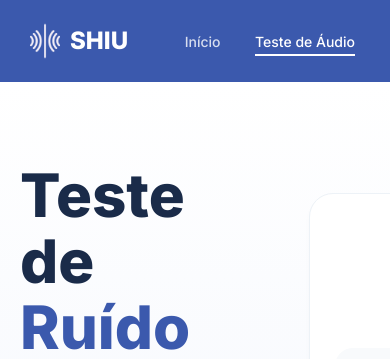
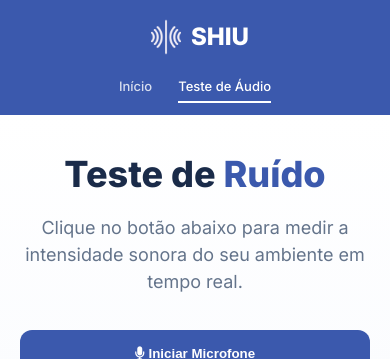
Before and after one commit to jvictor012/shiuSoftware, a Flask app: page /capturar_som in a window 390 px wide; the page is wider, and only the part inside the window is pictured. Shown: the top 359 px of that part. Run offline with Flask 3, Linux system fonts and the light colour scheme.

Commit message:
projeto finalizado de vdd

```diff
--- a/static/style.css
+++ b/static/style.css
@@ -340,3 +340,161 @@ body {
 .status-tag.moderado { background: #FFFBEB; color: #F59E0B; }
 .status-tag.alto { background: #FEF2F2; color: #EF4444; }
 .status-tag.muito-alto { background: #FEE2E2; color: #991B1B; }
+
+
+
+
+
+/* --- RESPONSIVIDADE --- */
+
+/* Tablets e Telas Médias (até 992px) */
+@media (max-width: 992px) {
+    .hero-grid {
+        grid-template-columns: 1fr; /* Transforma o grid em uma única coluna */
+        text-align: center;
+        gap: 30px;
+    }
+
+    .hero-text h1 {
+        font-size: 48px;
+    }
+
+    .hero-btns {
+        justify-content: center;
+    }
+
+    .features-grid {
+        grid-template-columns: repeat(2, 1fr); /* 2 colunas para features */
+    }
+
+    .steps-wrapper {
+        flex-direction: column; /* Passos um abaixo do outro */
+        gap: 40px;
+    }
+
+    .step-card {
+        width: 100%; /* Ocupa a largura total */
+    }
+
+    .fa-arrow-right {
+        transform: rotate(90deg); /* Seta aponta para baixo no mobile */
+        margin: 10px 0;
+    }
+}
+
+/* Celulares (até 600px) */
+@media (max-width: 600px) {
+    .navbar {
+        padding: 12px 0;
+    }
+
+    .flex-nav {
+        flex-direction: column;
+        gap: 15px;
+    }
+
+    .menu {
+        display: flex;
+        flex-wrap: wrap;
+        justify-content: center;
+        gap: 10px;
+    }
+
+    .menu a {
+        margin: 0 8px;
+        font-size: 13px;
+    }
+
+    .hero {
+        padding: 40px 0;
+    }
+
+    .hero-text h1 {
+        font-size: 36px;
+    }
+
+    .hero-btns {
+        flex-direction: column; /* Botões um sobre o outro */
+    }
+
+    .btn-primary, .btn-secondary {
+        width: 100%;
+    }
+
+    .features-grid {
+        grid-template-columns: 1fr; /* 1 coluna para features */
+    }
+
+    .footer-flex {
+        flex-direction: column;
+        text-align: center;
+    }
+
+    .title-group {
+        min-width: auto;
+        justify-content: center;
+    }
+
+    .grid-aparelhos {
+        grid-template-columns: 1fr; /* Cards de aparelhos em coluna única */
+    }
+}
+
+
+/* --- RESPONSIVIDADE ULTRA-SMALL (Telas abaixo de 360px) --- */
+
+@media (max-width: 360px) {
+    :root {
+        /* Reduz ligeiramente o respiro do layout */
+        --padding-mobile: 12px;
+    }
+
+    .container {
+        padding: 0 var(--padding-mobile);
+    }
+
+    .hero-text h1 {
+        font-size: 28px; /* Evita que o título quebre palavras */
+    }
+
+    .hero-text p {
+        font-size: 15px;
+        line-height: 1.4;
+    }
+
+    .logo {
+        font-size: 20px; /* Logo menor para caber na mesma linha se necessário */
+    }
+
+    .btn-nav {
+        padding: 6px 12px;
+        font-size: 13px;
+    }
+
+    .inner-box {
+        padding: 25px 15px; /* Menos preenchimento interno nos cards */
+    }
+
+    .db-badge {
+        font-size: 28px; /* Ajuste no destaque dos decibéis */
+    }
+
+    .card-aparelho {
+        padding: 15px;
+    }
+
+    .img-box {
+        height: 140px; /* Reduz altura das imagens dos aparelhos */
+    }
+
+    /* Ajuste para o banner de saúde no rodapé */
+    .title-group {
+        font-size: 16px;
+        flex-direction: column;
+        gap: 5px;
+    }
+
+    .health-banner p {
+        font-size: 12px;
+    }
+}
```
